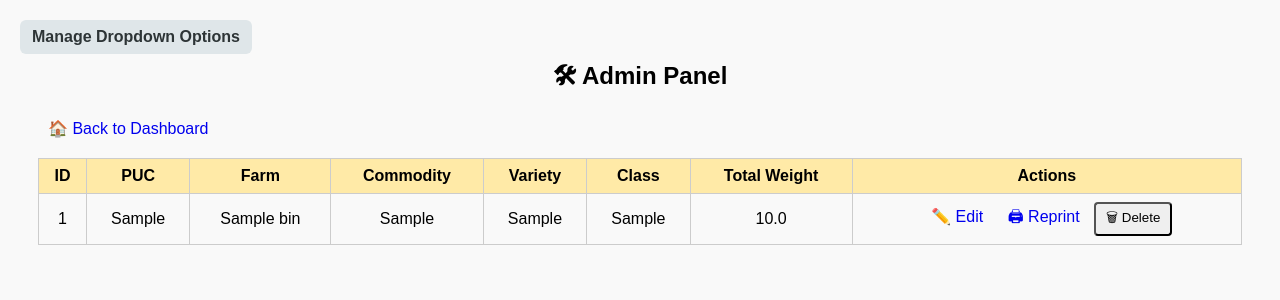
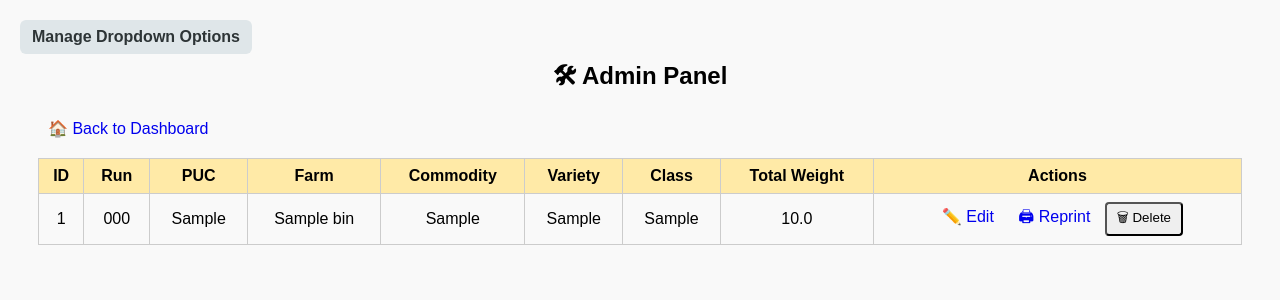
Before and after one commit to JDStrever/Groenkloofsitrus-Update1-stock-system, a Flask app: page /admin in a window 1280 px wide. Shown: the top 300 px of the page. Run offline with Flask 3, Linux system fonts and the light colour scheme; the visitor is signed in with stand-in values (Sample User, id 1); tables that the repository leaves empty hold one stand-in row (values such as "Sample post").

Commit message:
Update admin.html

```diff
--- a/templates/admin.html
+++ b/templates/admin.html
@@ -35,7 +35,7 @@
     <table>
         <thead>
             <tr>
-                <th>ID</th><th>PUC</th><th>Farm</th><th>Commodity</th><th>Variety</th><th>Class</th>
+                <th>ID</th><th>Run</th><th>PUC</th><th>Farm</th><th>Commodity</th><th>Variety</th><th>Class</th>
                 <th>Total Weight</th><th>Actions</th>
             </tr>
         </thead>
@@ -43,6 +43,7 @@
             {% for bin in bins %}
             <tr>
                 <td>{{ bin.id }}</td>
+                <td>{{ bin.run_number }}</td>
                 <td>{{ bin.puc }}</td>
                 <td>{{ bin.farm_name }}</td>
                 <td>{{ bin.commodity }}</td>
```
